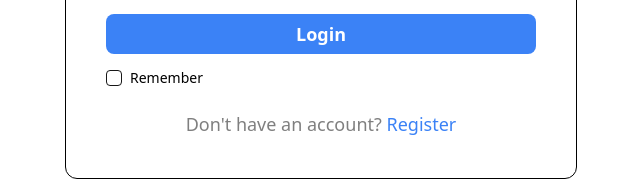
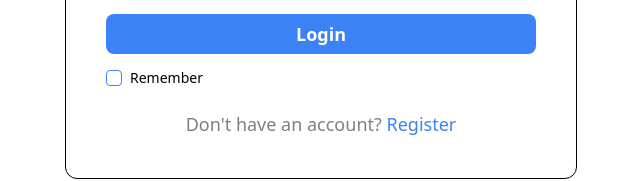
Before and after one commit to ZIZ-INC/treatment-facilities-front, a Next.js app: page /login in a window 1280 px wide. Shown: the part 438-619 px from the top of the page, without its empty margins (319-959 px from the left). Built offline with nearby package versions, Linux system fonts and the light colour scheme; no server answers.

Commit message:
refactor: change color

```diff
--- a/src/shared/components/ui/checkbox.tsx
+++ b/src/shared/components/ui/checkbox.tsx
@@ -13,7 +13,7 @@
   <CheckboxPrimitive.Root
     ref={ref}
     className={cn(
-      "peer h-4 w-4 shrink-0 rounded-sm border border-primary ring-offset-background focus-visible:outline-none focus-visible:ring-2 focus-visible:ring-ring focus-visible:ring-offset-2 disabled:cursor-not-allowed disabled:opacity-50 data-[state=checked]:bg-primary data-[state=checked]:text-primary-foreground",
+      "peer h-4 w-4 shrink-0 rounded-sm border border-accentBackgroundColor ring-offset-background focus-visible:outline-none focus-visible:ring-2 focus-visible:ring-ring focus-visible:ring-offset-2 disabled:cursor-not-allowed disabled:opacity-50 data-[state=checked]:bg-accentBackgroundColor data-[state=checked]:text-primary-foreground",
       className
     )}
     {...props}
```
